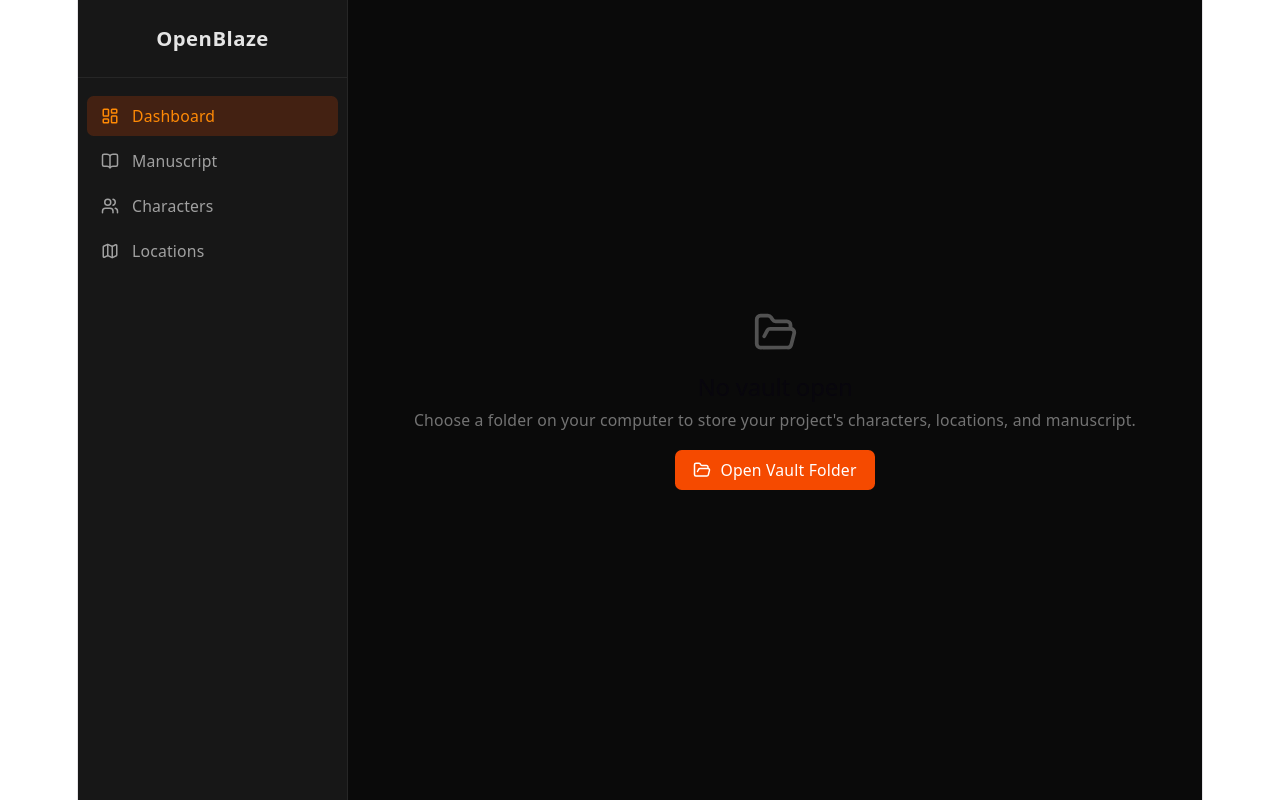
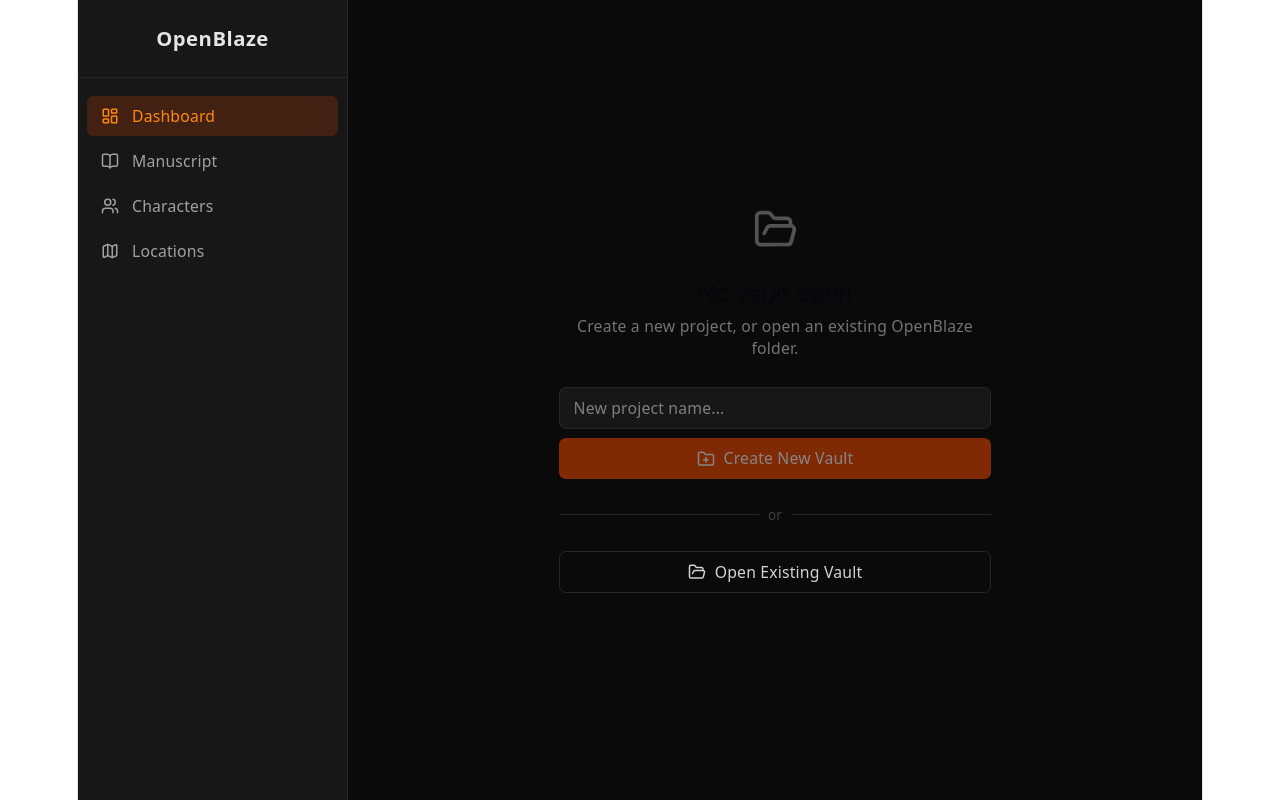
Before and after one commit to SPanda200/OPENBLAZE, a React (Vite) app: page / in a window 1280 px wide. Built offline with nearby package versions, Linux system fonts and the light colour scheme.

Commit message:
update dashboard

```diff
--- a/src/components/modules/Dashboard.tsx
+++ b/src/components/modules/Dashboard.tsx
@@ -1,26 +1,65 @@
 // src/components/modules/Dashboard.tsx
-import { FolderOpen, FolderCheck } from 'lucide-react'
+import { useState } from 'react'
+import { FolderOpen, FolderPlus, FolderCheck } from 'lucide-react'
 import { useVault } from '../../context/VaultContext'
 
 export function Dashboard() {
-  const { vaultPath, selectVault, clearVault } = useVault()
+  const { vaultPath, selectVault, createVault, clearVault } = useVault()
+  const [newProjectName, setNewProjectName] = useState('')
+  const [creating, setCreating] = useState(false)
+  const [error, setError] = useState<string | null>(null)
+
+  const handleCreate = async () => {
+    setError(null)
+    setCreating(true)
+    const result = await createVault(newProjectName)
+    setCreating(false)
+    if (!result.success) setError(result.error ?? 'Something went wrong.')
+    else setNewProjectName('')
+  }
 
   if (!vaultPath) {
     return (
-      <div className="flex flex-col items-center justify-center h-full text-center gap-4">
+      <div className="flex flex-col items-center justify-center h-full text-center gap-6 max-w-sm mx-auto">
         <FolderOpen className="w-10 h-10 text-neutral-600" />
         <div>
           <h2 className="text-lg font-medium text-neutral-200">No vault open</h2>
           <p className="text-sm text-neutral-500 mt-1">
-            Choose a folder on your computer to store your project's characters, locations, and manuscript.
+            Create a new project, or open an existing OpenBlaze folder.
           </p>
         </div>
+
+        <div className="w-full space-y-2">
+          <input
+            value={newProjectName}
+            onChange={(e) => setNewProjectName(e.target.value)}
+            onKeyDown={(e) => e.key === 'Enter' && handleCreate()}
+            placeholder="New project name..."
+            className="w-full bg-neutral-900 border border-neutral-800 rounded-md px-3 py-2 text-sm text-neutral-200 outline-none focus:border-orange-600"
+          />
+          <button
+            onClick={handleCreate}
+            disabled={creating || !newProjectName.trim()}
+            className="w-full flex items-center justify-center gap-2 bg-orange-600 hover:bg-orange-700 disabled:opacity-50 text-white rounded-md px-4 py-2 text-sm"
+          >
+            <FolderPlus className="w-4 h-4" />
+            {creating ? 'Creating...' : 'Create New Vault'}
+          </button>
+          {error && <p className="text-xs text-red-400">{error}</p>}
+        </div>
+
+        <div className="flex items-center gap-2 w-full text-neutral-700 text-xs">
+          <div className="flex-1 h-px bg-neutral-800" />
+          or
+          <div className="flex-1 h-px bg-neutral-800" />
+        </div>
+
         <button
           onClick={selectVault}
-          className="bg-orange-600 hover:bg-orange-700 text-white rounded-md px-4 py-2 text-sm flex items-center gap-2"
+          className="w-full flex items-center justify-center gap-2 border border-neutral-800 hover:bg-neutral-900 text-neutral-300 rounded-md px-4 py-2 text-sm"
         >
           <FolderOpen className="w-4 h-4" />
-          Open Vault Folder
+          Open Existing Vault
         </button>
       </div>
     )
@@ -33,10 +72,7 @@ export function Dashboard() {
         <h2 className="text-lg font-medium">Vault Connected</h2>
       </div>
       <p className="text-sm text-neutral-500 break-all">{vaultPath}</p>
-      <button
-        onClick={clearVault}
-        className="text-sm text-neutral-500 hover:text-neutral-300 underline"
-      >
+      <button onClick={clearVault} className="text-sm text-neutral-500 hover:text-neutral-300 underline">
         Switch vault
       </button>
     </div>
```
